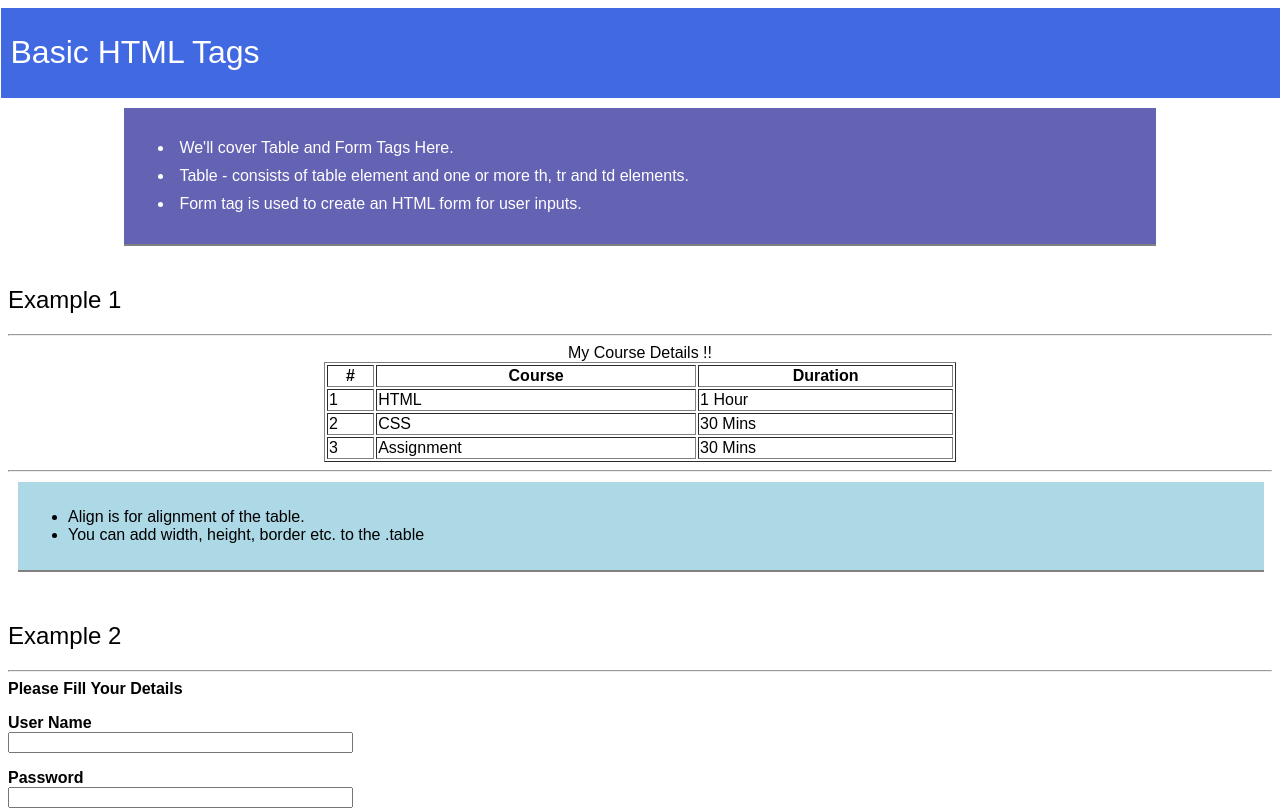
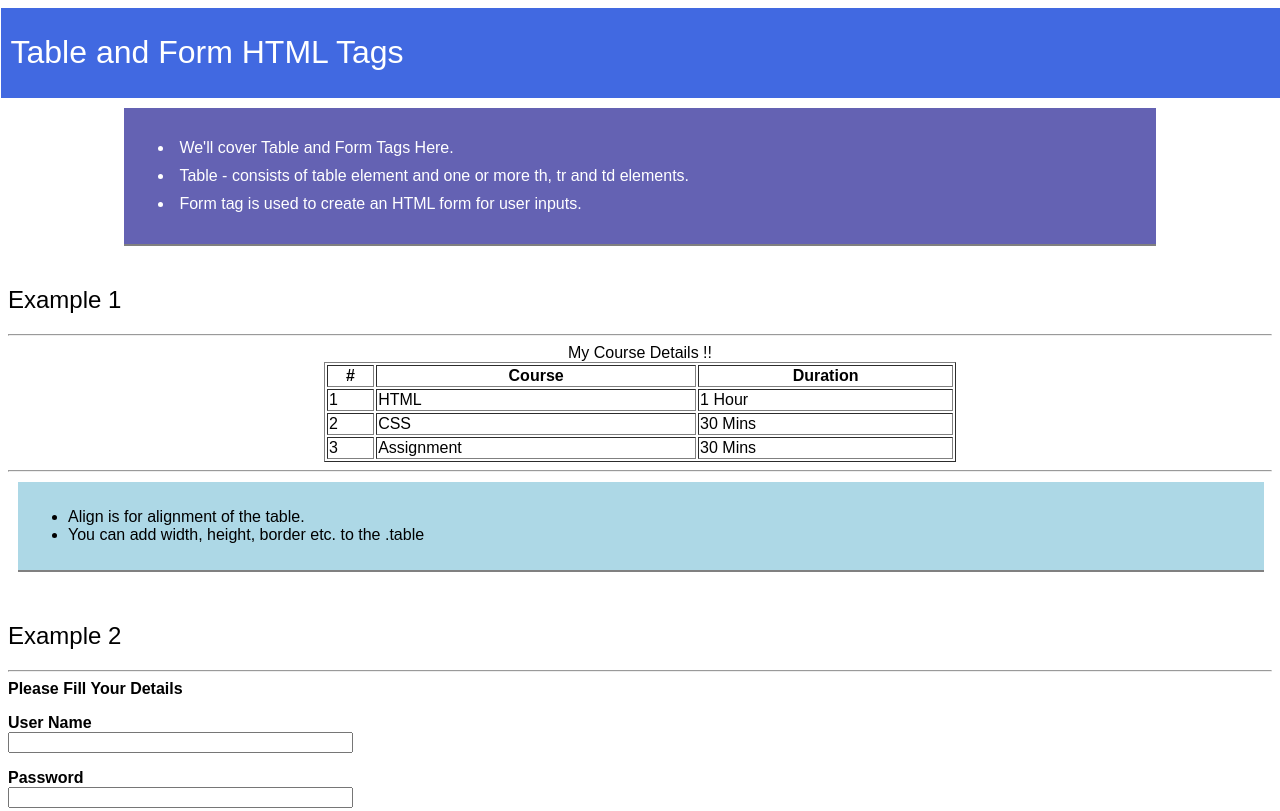
Before and after one commit to saan1984/html-css-session, a plain HTML site: page html/basics/example3/example.html in a window 1280 px wide. Shown: the top 811 px of the page. Drawn offline with Linux system fonts and the light colour scheme.

Commit message:
html table and form tags

```diff
--- a/html/basics/example3/example.html
+++ b/html/basics/example3/example.html
@@ -11,7 +11,7 @@
 
 <body>
 <div class="header">
-    <h1>Basic HTML Tags</h1>
+    <h1>Table and Form HTML Tags</h1>
 </div>
 
 <div class="section description">
```
Also changed, not shown: html/basics/example2/example.html (+1 -1 lines).
